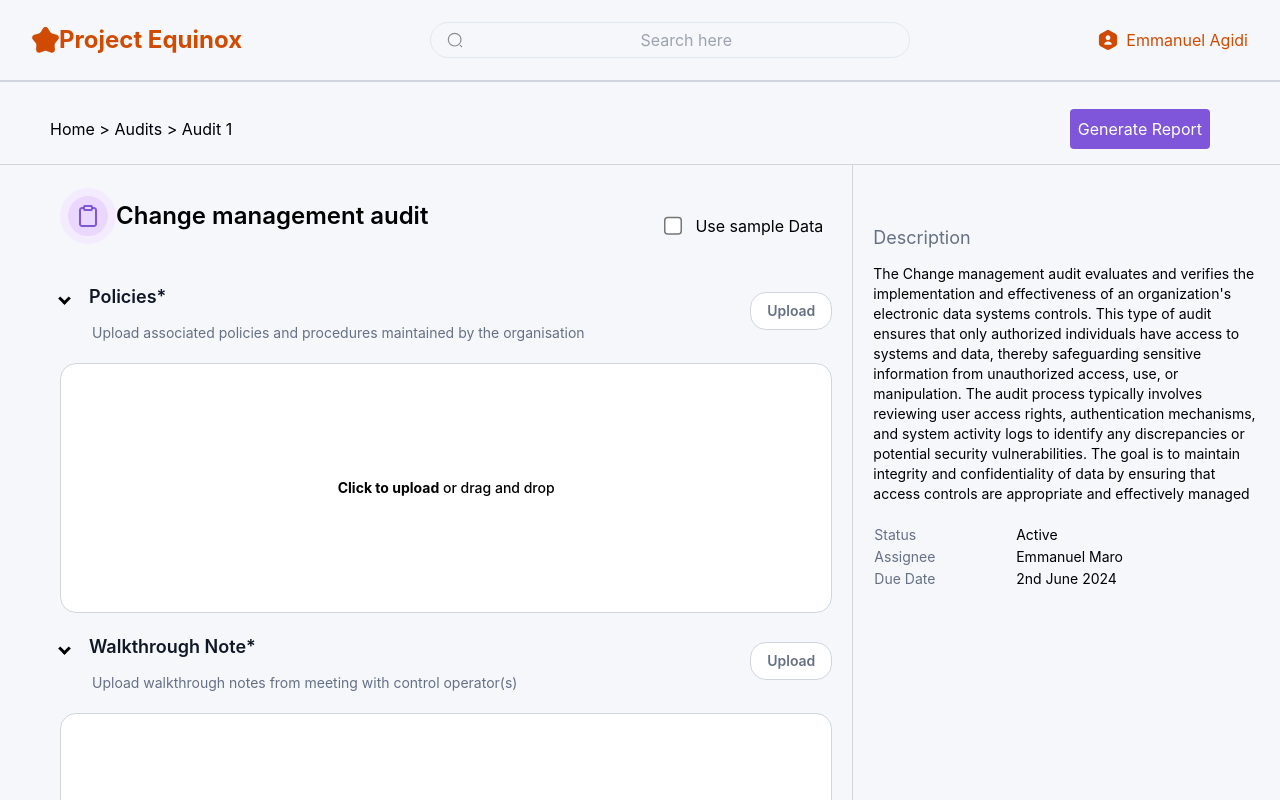
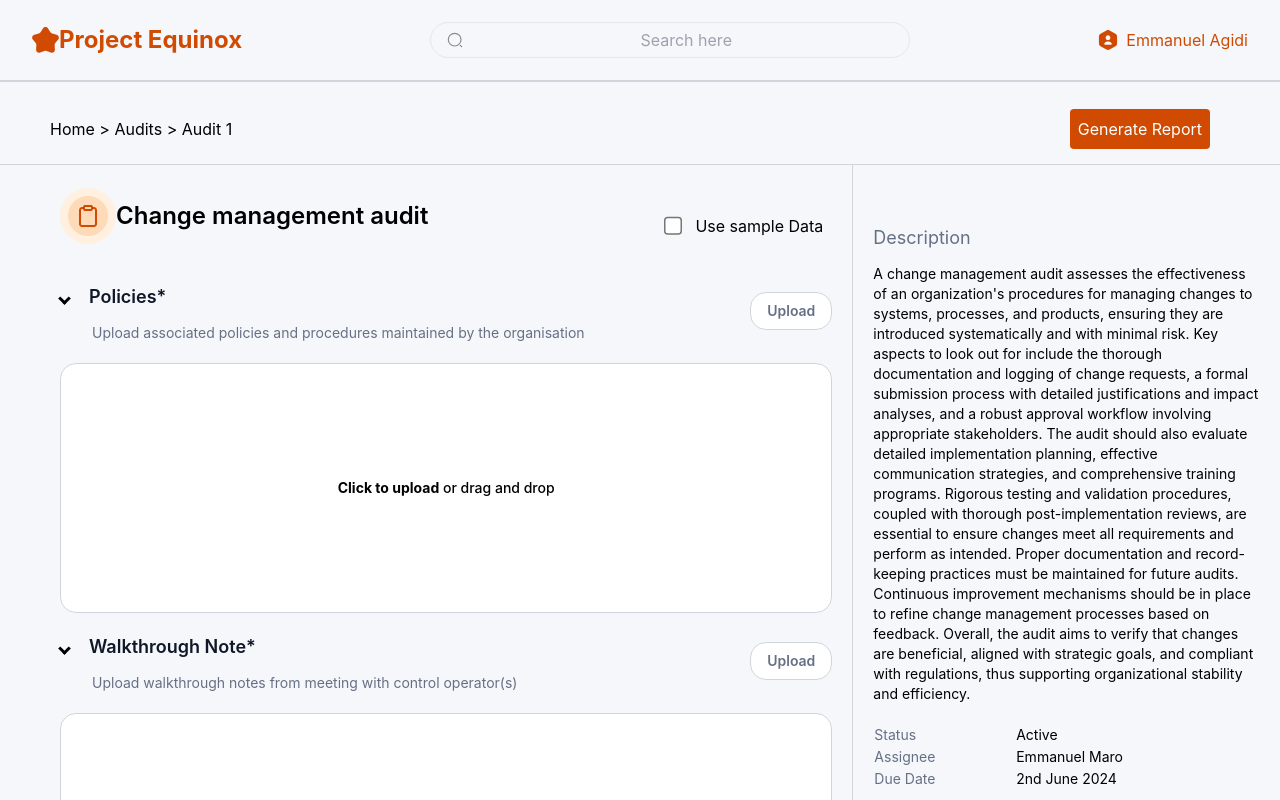
Before and after one commit to AgidiMaro/Aquinox, a React (Create React App) app in the folder next-audit-ui/: page /report in a window 1280 px wide. Shown: the top 800 px of the page. Built offline with nearby package versions, Linux system fonts and the light colour scheme.

Commit message:
update the referencing in the front end

```diff
--- a/next-audit-ui/src/audit-app/components/common/subheader/SubHeader.tsx
+++ b/next-audit-ui/src/audit-app/components/common/subheader/SubHeader.tsx
@@ -1,32 +1,35 @@
 import React from "react";
 import { Link } from "../../../models/Links";
 import { NavLink } from "react-router-dom";
-import './subheader.scss';
+import "./subheader.scss";
 
 export interface SubheaderProps {
-  paths: Link [];
-  buttons: Link [];
+  paths: Link[];
+  buttons: Link[];
 }
 
-const Subheader = (props : SubheaderProps) => {
-
+const Subheader = (props: SubheaderProps) => {
   return (
     <div className="flex items-center sub-header">
       <NavLink to="/">Home</NavLink>
-      {props.paths.map(path => (
+      {props.paths.map((path) => (
         <>
           <span>&nbsp;&gt;&nbsp;</span>
           <NavLink to={path.linkRef}>{path.linkTitle}</NavLink>
         </>
       ))}
       <span className="ml-auto">
-        {props.buttons.map(button => (
-              <button onClick={button.action}
-              className="bg-logoPurple text-white rounded float-right p-2 mx-5">{button.linkTitle}</button>
+        {props.buttons.map((button) => (
+          <button
+            onClick={button.action}
+            className="bg-pwcOrange text-white rounded float-right p-2 mx-5"
+          >
+            {button.linkTitle}
+          </button>
         ))}
       </span>
     </div>
   );
-}
+};
 
 export default Subheader;
--- a/next-audit-ui/src/audit-app/components/pages/report/create/CreateReport2.tsx
+++ b/next-audit-ui/src/audit-app/components/pages/report/create/CreateReport2.tsx
@@ -175,18 +175,23 @@ const CreateReport2 = () => {
             >
               <div className="flex items-center mb-8 ">
                 <img src={title_icon} alt="Logo" />
-                <h2 className="text-2xl font-semibold">Change management audit</h2>
+                <h2 className="text-2xl font-semibold">
+                  Change management audit
+                </h2>
                 <label id="useSampleWrapper" className="ml-auto mt-5 p-2">
-                  <input name="useSample" id="useSample" onChange={() => setFilesRequired(!filesRequired)}
-                  className="sample-checkbox" type="checkbox" value="true" />
+                  <input
+                    name="useSample"
+                    id="useSample"
+                    onChange={() => setFilesRequired(!filesRequired)}
+                    className="sample-checkbox"
+                    type="checkbox"
+                    value="true"
+                  />
                   <span className="ml-3">Use sample Data</span>
                 </label>
               </div>
               {inputs.map((input) => (
-                <FileSection
-                  key={input.nameOnForm}
-                  {...input}
-                ></FileSection>
+                <FileSection key={input.nameOnForm} {...input}></FileSection>
               ))}
             </form>
           )}
@@ -196,16 +201,24 @@ const CreateReport2 = () => {
       <div className="rounded p-5 w-2/6 inline-grid report-sidebar">
         <div className="text-lg mb-3  text-lightBlack">Description</div>
         <div className="text-sm">
-          The Change management audit evaluates and verifies the implementation and
-          effectiveness of an organization's electronic data systems controls.
-          This type of audit ensures that only authorized individuals have
-          access to systems and data, thereby safeguarding sensitive information
-          from unauthorized access, use, or manipulation. The audit process
-          typically involves reviewing user access rights, authentication
-          mechanisms, and system activity logs to identify any discrepancies or
-          potential security vulnerabilities. The goal is to maintain integrity
-          and confidentiality of data by ensuring that access controls are
-          appropriate and effectively managed
+          A change management audit assesses the effectiveness of an
+          organization's procedures for managing changes to systems, processes,
+          and products, ensuring they are introduced systematically and with
+          minimal risk. Key aspects to look out for include the thorough
+          documentation and logging of change requests, a formal submission
+          process with detailed justifications and impact analyses, and a robust
+          approval workflow involving appropriate stakeholders. The audit should
+          also evaluate detailed implementation planning, effective
+          communication strategies, and comprehensive training programs.
+          Rigorous testing and validation procedures, coupled with thorough
+          post-implementation reviews, are essential to ensure changes meet all
+          requirements and perform as intended. Proper documentation and
+          record-keeping practices must be maintained for future audits.
+          Continuous improvement mechanisms should be in place to refine change
+          management processes based on feedback. Overall, the audit aims to
+          verify that changes are beneficial, aligned with strategic goals, and
+          compliant with regulations, thus supporting organizational stability
+          and efficiency.
         </div>
         <table className="text-sm mt-5">
           <tbody>
--- a/next-audit-ui/src/audit-app/components/pages/report/table/TableReport.tsx
+++ b/next-audit-ui/src/audit-app/components/pages/report/table/TableReport.tsx
@@ -1,105 +1,98 @@
-import React from "react";
+import React, { useEffect, useState } from "react";
 import { useDispatch, useSelector } from "react-redux";
 import { Domain } from "../../../../models/AuditReport";
 import { AppDispatch, RootState } from "../../../../state/store";
-import {
-  expandSection,
-  updateAuditReport,
-} from "../../../../state/reportSlice";
+import { expandSection, updateAuditReport } from "../../../../state/reportSlice";
 import title_icon from "./TitleIcon.svg";
-
 import { Bar } from 'react-chartjs-2';
-import { Chart as ChartJS, CategoryScale, LinearScale, BarElement, Title, Tooltip, Legend,ChartOptions,
-  ChartData, TooltipItem } from 'chart.js';
+import { Chart as ChartJS, CategoryScale, LinearScale, BarElement, Title, Tooltip, Legend, TooltipItem } from 'chart.js';
 import { Link } from "../../../../models/Links";
 import SubHeader from "../../../common/subheader/SubHeader";
 
+ChartJS.register(CategoryScale, LinearScale, BarElement, Title, Tooltip);
 
-// Register the necessary Chart.js components
-ChartJS.register(CategoryScale, LinearScale, BarElement, Title, Tooltip);
+const truncateText = (text: string, wordLimit: number) => {
+  const words = text.split(' ');
+  if (words.length > wordLimit) {
+    return words.slice(0, wordLimit).join(' ') + '...';
+  }
+  return text;
+};
+
+interface ReadMoreProps {
+  text: string;
+  wordLimit: number;
+}
+
+const ReadMore: React.FC<ReadMoreProps> = ({ text, wordLimit }) => {
+  const [isExpanded, setIsExpanded] = useState(false);
+
+  const toggleReadMore = () => {
+    setIsExpanded(!isExpanded);
+  };
+
+  return (
+    <div>
+      {isExpanded ? text : truncateText(text, wordLimit)}
+      <span onClick={toggleReadMore} className="text-blue-500 cursor-pointer">
+        {isExpanded ? ' Read Less' : ' Read More'}
+      </span>
+    </div>
+  );
+};
 
 const TableReport = () => {
   let report = useSelector((state: RootState) => state.report.auditReport);
   const dispatch = useDispatch<AppDispatch>();
-  console.log(report);
 
-
-  // To aid development. Remove this if block after
-
+  useEffect(() => {
     if (!report || !Object.keys(report).length) {
       console.log("Update report");
       report = JSON.parse(localStorage.getItem("report") as string);
       dispatch(updateAuditReport(report));
-    console.log(report);
     }
+  }, [dispatch, report]);
 
   const exportAsCSV = () => {
     const csvDoc = csvMaker();
     download(csvDoc);
-  }
+  };
 
-  const download = (data: any)  => {
-
-    // Creating a Blob for having a csv file format
-    // and passing the data with type
+  const download = (data: any) => {
     const blob = new Blob([data], { type: 'text/csv' });
-
-    // Creating an object for downloading url
-    const url = window.URL.createObjectURL(blob)
-
-    // Creating an anchor(a) tag of HTML
-    const a = document.createElement('a')
-
-    // Passing the blob downloading url
-    a.setAttribute('href', url)
-
-    // Setting the anchor tag attribute for downloading
-    // and passing the download file name
+    const url = window.URL.createObjectURL(blob);
+    const a = document.createElement('a');
+    a.setAttribute('href', url);
     a.setAttribute('download', 'download.csv');
-
-    // Performing a download with click
-    a.click()
-}
+    a.click();
+  };
 
   const csvMaker = () => {
     const csvRows: any[] = [];
     const columns = 3;
     const headers = ["Criteria", "Answer", "Details"];
-    // As for making csv format, headers must
-    // be separated by comma and pushing it
-    // into array
     csvRows.push(headers.join(","));
     const domainRowArr: string[] = [];
     for (let i = 0; i < columns; ++i) {
       domainRowArr.push("");
     }
-
     const emptyRow = domainRowArr.join(",");
-
     report.domains.forEach((domain) => {
       csvRows.push(emptyRow);
       updateDomainInCSV(csvRows, domain, domainRowArr);
     });
-
-    // Returning the array joining with new line
     return csvRows.join("\n");
   };
 
-  const updateDomainInCSV = (
-    csvRows: any[],
-    domain: Domain,
-    domainRowArr: string[]
-  ) => {
+  const updateDomainInCSV = (csvRows: any[], domain: Domain, domainRowArr: string[]) => {
     domainRowArr[0] = `"${domain.name}"`;
     csvRows.push(domainRowArr.join(","));
-
     domain.questions.forEach((q) => {
       csvRows.push(`"${q.criteria}","${q.answer}","${q.details}"`);
     });
   };
 
-
-  const headerButtons: Link [] = [
+  const headerButtons: Link[] = [
     {
       linkRef: '',
       linkTitle: 'Download Report',
@@ -107,7 +100,7 @@ const TableReport = () => {
     }
   ];
 
-  const headerPaths: Link [] = [
+  const headerPaths: Link[] = [
     {
       linkRef: '/dashboard',
       linkTitle: 'Audits'
@@ -120,7 +113,7 @@ const TableReport = () => {
       linkRef: '',
       linkTitle: 'Report'
     }
-  ]
+  ];
 
   const expandedIconClass = "arrow up";
   const collapsedIconClass = "arrow down";
@@ -128,40 +121,27 @@ const TableReport = () => {
   return (
     <>
       <SubHeader buttons={headerButtons} paths={headerPaths}></SubHeader>
-      <div className="mx-auto p-6 ">
-
-        {/* Report Title and Icon*/}
+      <div className="mx-auto p-6">
         <div className="flex items-center mb-8">
-          <img src={title_icon}alt="Logo"/>
+          <img src={title_icon} alt="Logo" />
           <h1 className="text-2xl font-semibold">Change Management Design and Implementation</h1>
         </div>
-
         <div>
-
-          {/* <div>
-            {report.overview}
-          </div> */}
-
           {report.domains.map((domain) => {
             const total = domain.yesCount + domain.noCount + domain.unknown;
-
             const rawDatasets = [
               { label: 'Effective', data: [domain.yesCount], backgroundColor: '#219653', borderRadius: { topLeft: 50, bottomLeft: 50 }, borderSkipped: false },
               { label: 'Ineffective', data: [domain.noCount], backgroundColor: '#EB5757', borderSkipped: false },
               { label: 'N/A', data: [domain.unknown], backgroundColor: '#F2C94C', borderRadius: { topRight: 50, bottomRight: 50 }, borderSkipped: false },
             ];
-
             const datasets = rawDatasets.map(dataset => ({
               ...dataset,
               data: [(dataset.data[0] / total) * 100],
             }));
-
-          console.log({datasets})
             const data = {
               labels: [''],
               datasets,
             };
-
             const options = {
               indexAxis: 'y' as const,
               maintainAspectRatio: false,
@@ -170,120 +150,117 @@ const TableReport = () => {
                 x: {
                   stacked: true,
                   display: false,
-              max:100,
-              grid:{
-                display:false,
-                drawTicks:false,
-                drawOnChartArea:false,
+                  max: 100,
+                  grid: {
+                    display: false,
+                    drawTicks: false,
+                    drawOnChartArea: false,
                   }
                 },
                 y: {
                   stacked: true,
-          max:100,
-          grid:{
-            display:false,
-            drawTicks:false,
-            drawOnChartArea:false,
+                  max: 100,
+                  grid: {
+                    display: false,
+                    drawTicks: false,
+                    drawOnChartArea: false,
                   }
                 },
               },
               plugins: {
-
                 tooltip: {
-          enabled:true,
-
+                  enabled: true,
                   callbacks: {
-            label: (tooltipItem:TooltipItem<'bar'>) => {
-              const value = tooltipItem.raw as number; // Cast raw to number
-              return `${value.toFixed(0)}%`; // Handling raw as a number directly
+                    label: (tooltipItem: TooltipItem<'bar'>) => {
+                      const value = tooltipItem.raw as number;
+                      return `${value.toFixed(0)}%`;
                     }
                   },
                 },
               },
             };
-
-
             return (
-                <>
-                  <div onClick={() => dispatch(expandSection(domain))} className="border-2 rounded-lg pl-8 pr-24">
-
-                    <div className="flex justify-between items-center py-2 ">
+              <div key={domain.name}>
+                <div
+                  onClick={() => dispatch(expandSection(domain))}
+                  className="border-2 rounded-lg pl-8 pr-24"
+                >
+                  <div className="flex justify-between items-center py-2">
                     <div className="font-medium text-gray-700">
                       {domain.name}
                     </div>
-
-                      {/* Bar chart and the icon for expansion */}
                     <div className="h-10 w-1/6 flex justify-between items-center p-1">
-
-                      <Bar data={data} options={options} className="rounded-full " />
-
+                      <Bar
+                        data={data}
+                        options={options}
+                        className="rounded-full"
+                      />
                       <div className="ml-12">
-
-                      <i className={domain.isExpanded ? expandedIconClass : collapsedIconClass}></i>
-
+                        <i
+                          className={
+                            domain.isExpanded
+                              ? expandedIconClass
+                              : collapsedIconClass
+                          }
+                        ></i>
                       </div>
-
                     </div>
-
                   </div>
-
-                    {/* Section showing the expanded results */}
-                    {
-                    domain.isExpanded &&
-
+                  {domain.isExpanded && (
                     <table className="table-auto border-collapse w-full my-4 rounded-lg overflow-hidden">
                       <thead className="border-b-2 bg-gray-200">
                         <tr>
-                        <th className="font-medium text-sm p-2 text-gray-700">Test procedure</th>
-                        <th className="font-medium text-sm p-2 text-gray-700">Result</th>
-                        <th className="font-medium text-sm p-2 text-gray-700">Details</th>
+                          <th className="font-medium text-sm p-2 text-gray-700">
+                            Test procedure
+                          </th>
+                          <th className="font-medium text-sm p-2 text-gray-700">
+                            Result
+                          </th>
+                          <th className="font-medium text-sm p-2 text-gray-700">
+                            Details
+                          </th>
+                          <th className="font-medium text-sm p-2 text-gray-700">
+                            Reference
+                          </th>
                         </tr>
                       </thead>
-
                       <tbody>
-                      {
-                        domain.questions.map((question, index) => {
-                          return (
-                            <tr key={domain.name + index} className="my-10 font-normal text-sm text-gray-700">
-                              <td className="p-2 border-b border-gray-300  text-left">{question.criteria}</td>
-                              <td className="p-2 border-b border-gray-300  text-center">{question.answer}</td>
-                              <td className="p-2 border-b border-gray-300 text-left">{question.details}</td>
+                        {domain.questions.map((question, index) => (
+                          <tr
+                            key={domain.name + index}
+                            className="my-10 font-normal text-sm text-gray-700"
+                          >
+                            <td className="p-2 border-b border-gray-300 text-left">
+                              {question.criteria}
+                            </td>
+                            <td className="p-2 border-b border-gray-300 text-center">
+                              {question.answer}
+                            </td>
+                            <td className="p-2 border-b border-gray-300 text-left">
+                              {question.details}
+                            </td>
+                            <td className="p-2 border-b border-gray-300 text-left">
+                              {Array.isArray(question.details_references) &&
+                                question.details_references.map((ref) => (
+                                  <React.Fragment key={ref.source}>
+                                    <div><ReadMore text={ref.text} wordLimit={20} /></div>
+                                    <div className="italic">{ref.file_name}</div>
+                                  </React.Fragment>
+                                ))}
+                            </td>
                           </tr>
-                          )
-                        })
-                      }
+                        ))}
                       </tbody>
                     </table>
-
-
-
-                  }
-
+                  )}
                 </div>
-
-
-                </>
+              </div>
             );
           })}
-
-            {/* Summary at the bottom */}
-            {/* <div onClick={() => dispatch(expandSection())} className="my-5 bg-pureWhite shadow-md rounded p-8 m-auto">
-              Summary
-              <span className="float-right">
-                <span className="mx-3">Yes: {(report.yesFrac).toFixed(2)}%</span>
-                <span className="mx-3">No: {(report.noFrac).toFixed(2)}%</span>
-                <span className="mx-3">N/A: {(report.unknownFrac).toFixed(2)}%</span>
-                <i className={report.showOverview ? expandedIconClass : collapsedIconClass}></i>
-              </span>
-            </div>
-            <div>
-            {report.showOverview && report.summary}
-          </div> */}
-
         </div>
       </div>
     </>
-  )
-}
+  );
+};
 
 export default TableReport;
--- a/next-audit-ui/src/audit-app/state/reportSlice.ts
+++ b/next-audit-ui/src/audit-app/state/reportSlice.ts
@@ -40,7 +40,7 @@ const reportSlice = createSlice({
   },
 });
 
-// const deployedDomain = 'https://avid-audit-deploy-d9c98622bb55.herokuapp.com/';
+
 const deployedDomain = 'http://localhost:8000/';
 
 export const getReportAsync = createAsyncThunk(
--- a/next-audit-ui/tailwind.config.js
+++ b/next-audit-ui/tailwind.config.js
@@ -16,6 +16,7 @@ module.exports = {
         logoPurple: "#7F56D9",
         darkBlack: "#101828",
         lightBlack: "#667085",
+        pwcOrange: "#D04A02",
       },
     },
   },
```
Also changed, not shown: next-audit-ui/src/audit-app/components/base/base.tsx (+1 -6 lines), next-audit-ui/src/audit-app/components/common/fileInput/FileInput.tsx (+11 -4 lines), next-audit-ui/src/audit-app/components/common/filesection/File.tsx (+23 -12 lines), next-audit-ui/src/audit-app/components/common/filesection/FileSection.tsx (+3 -4 lines), next-audit-ui/src/audit-app/components/sidebar/SideBar.tsx (deleted, +0 -11 lines), next-audit-ui/src/audit-app/models/AuditReport.ts (+7 -0 lines), next-audit-ui/firebase.json (deleted), next-audit-ui/src/audit-app/components/pages/report/table/TitleIcon.svg. Lines whose indentation alone changed are shown as unchanged.
